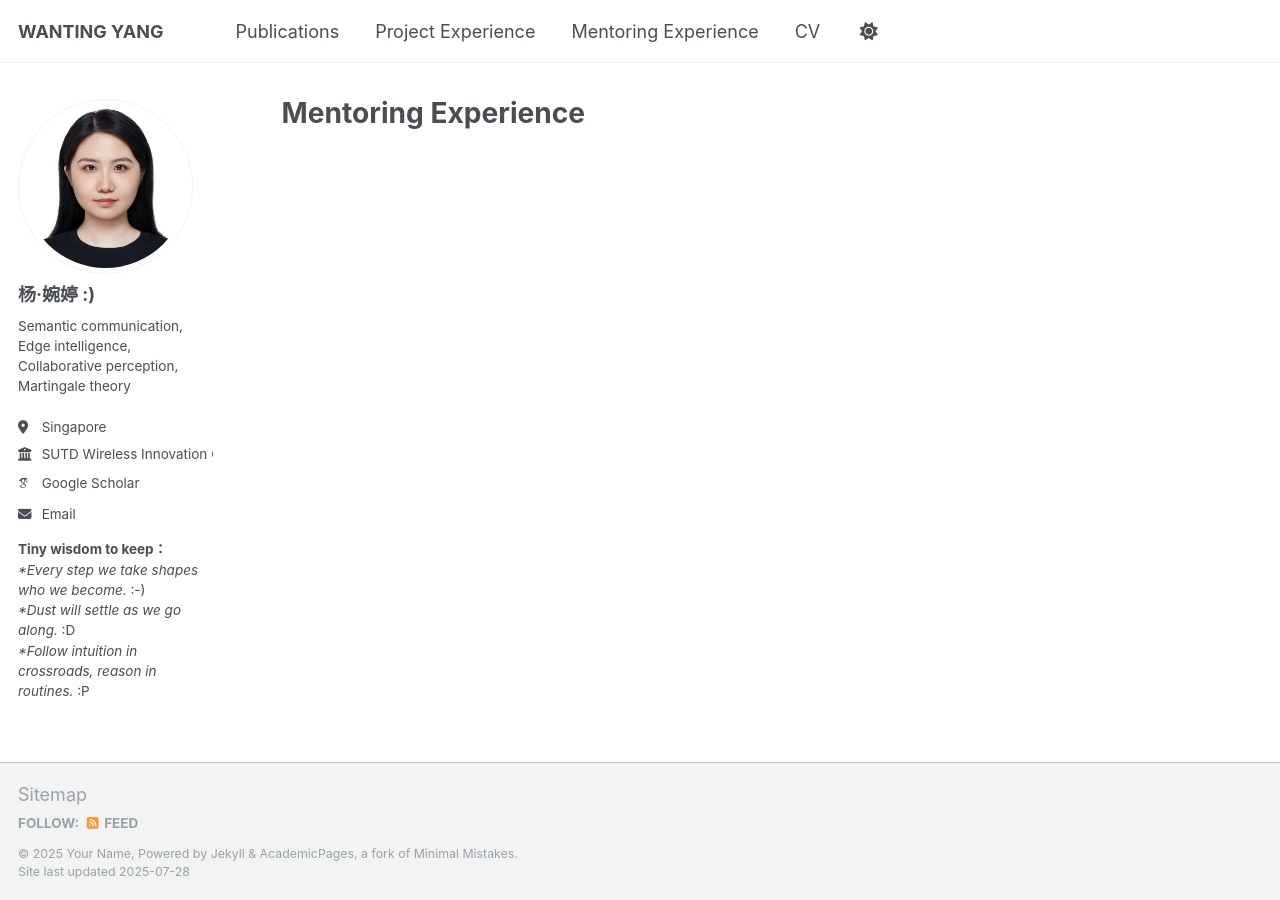
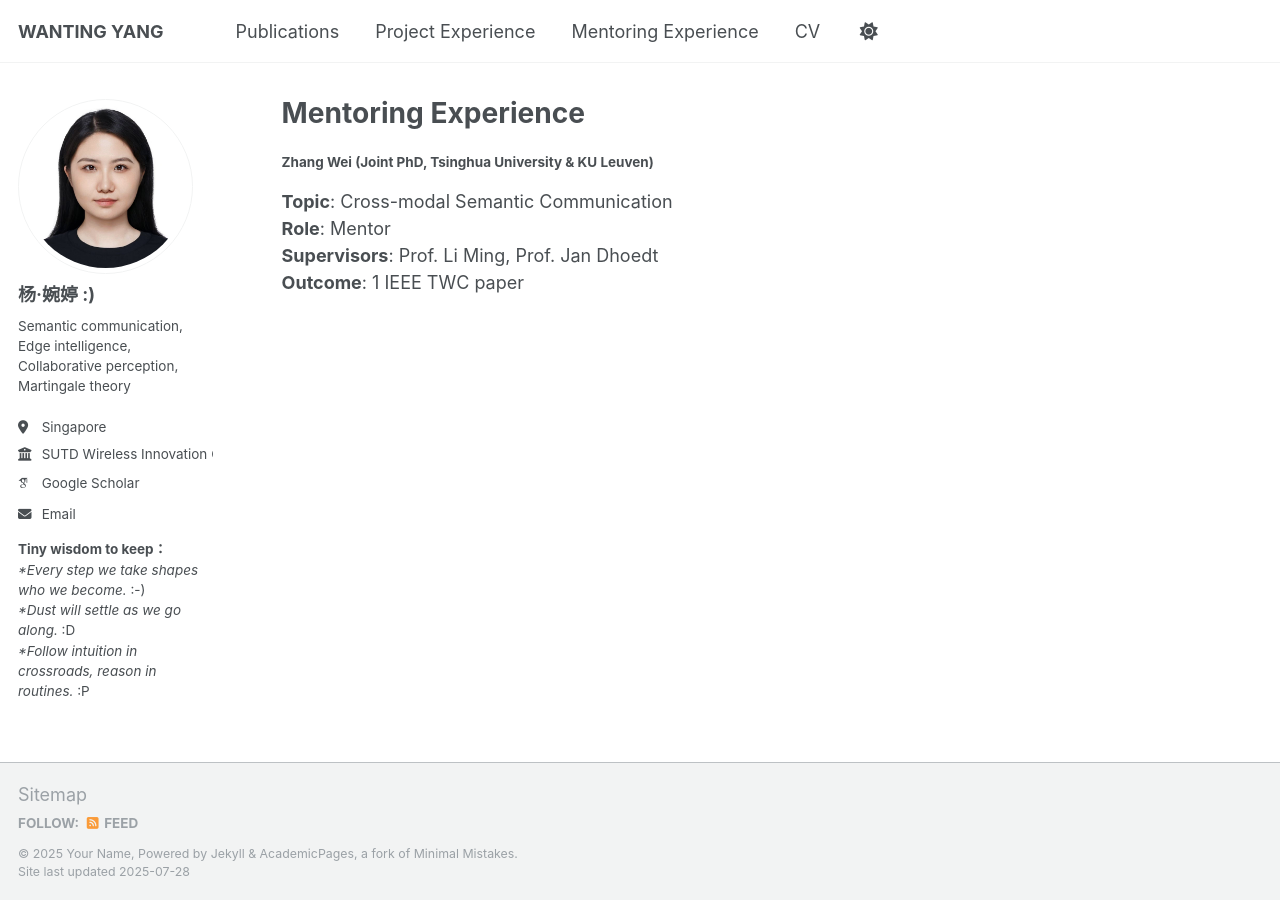
Before and after one commit to wty2011jl/wty2011jl.github.io, a Jekyll site: the page built from _pages/students.md, in a window 1280 px wide. Built offline with Jekyll 4.4.1, drawn with Linux system fonts in a browser that asks for light colours; some web fonts are replaced; a script that is not in the unit is left out.

Commit message:
Update students.md

```diff
--- a/_pages/students.md
+++ b/_pages/students.md
@@ -6,3 +6,11 @@ author_profile: true
 redirect_from:
   - /resume
 ---
+
+
+
+#### **Zhang Wei** (Joint PhD, Tsinghua University & KU Leuven)
+**Topic**: Cross-modal Semantic Communication
+**Role**: Mentor
+**Supervisors**: Prof. Li Ming, Prof. Jan Dhoedt
+**Outcome**: 1 IEEE TWC paper
```
